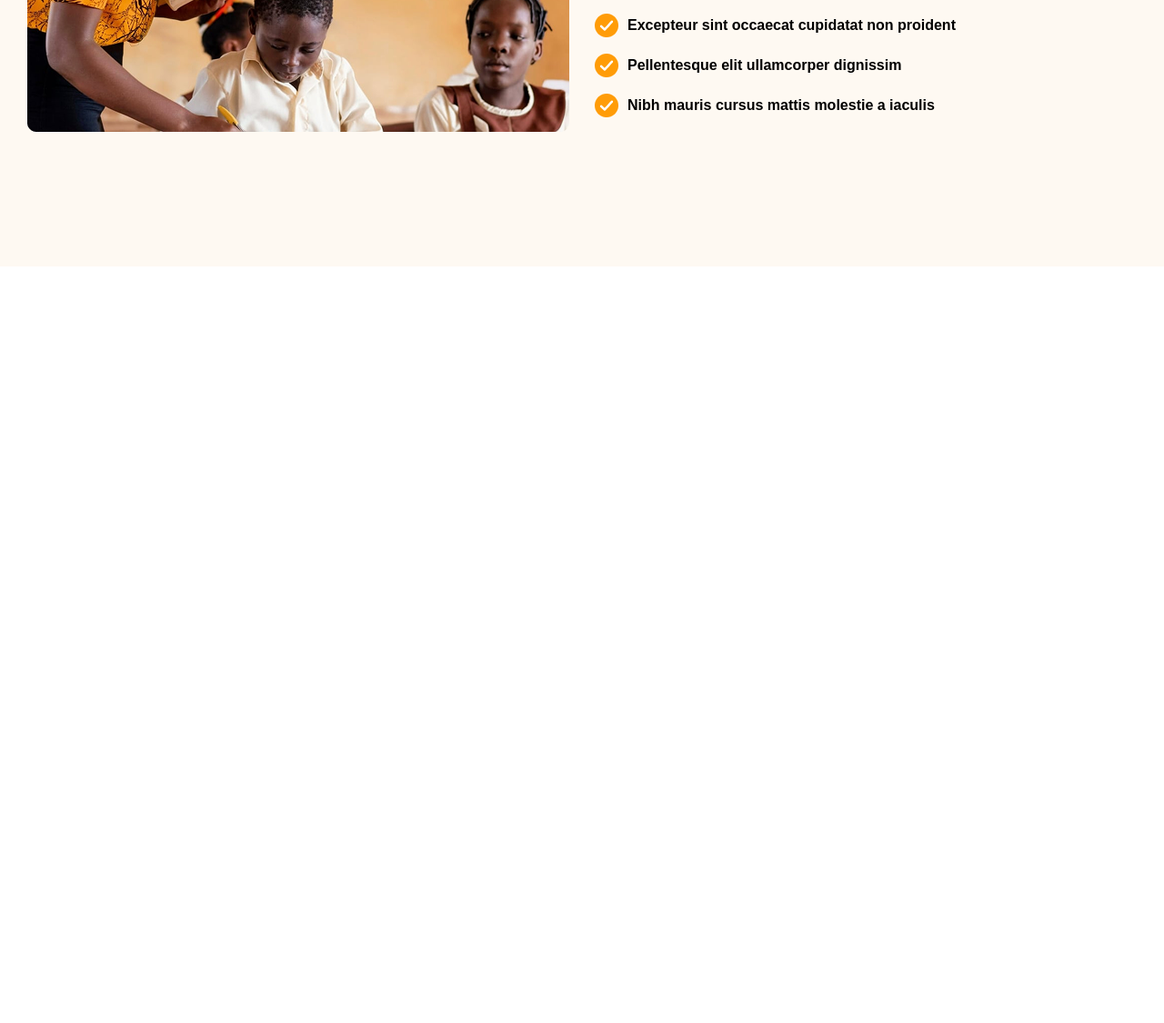
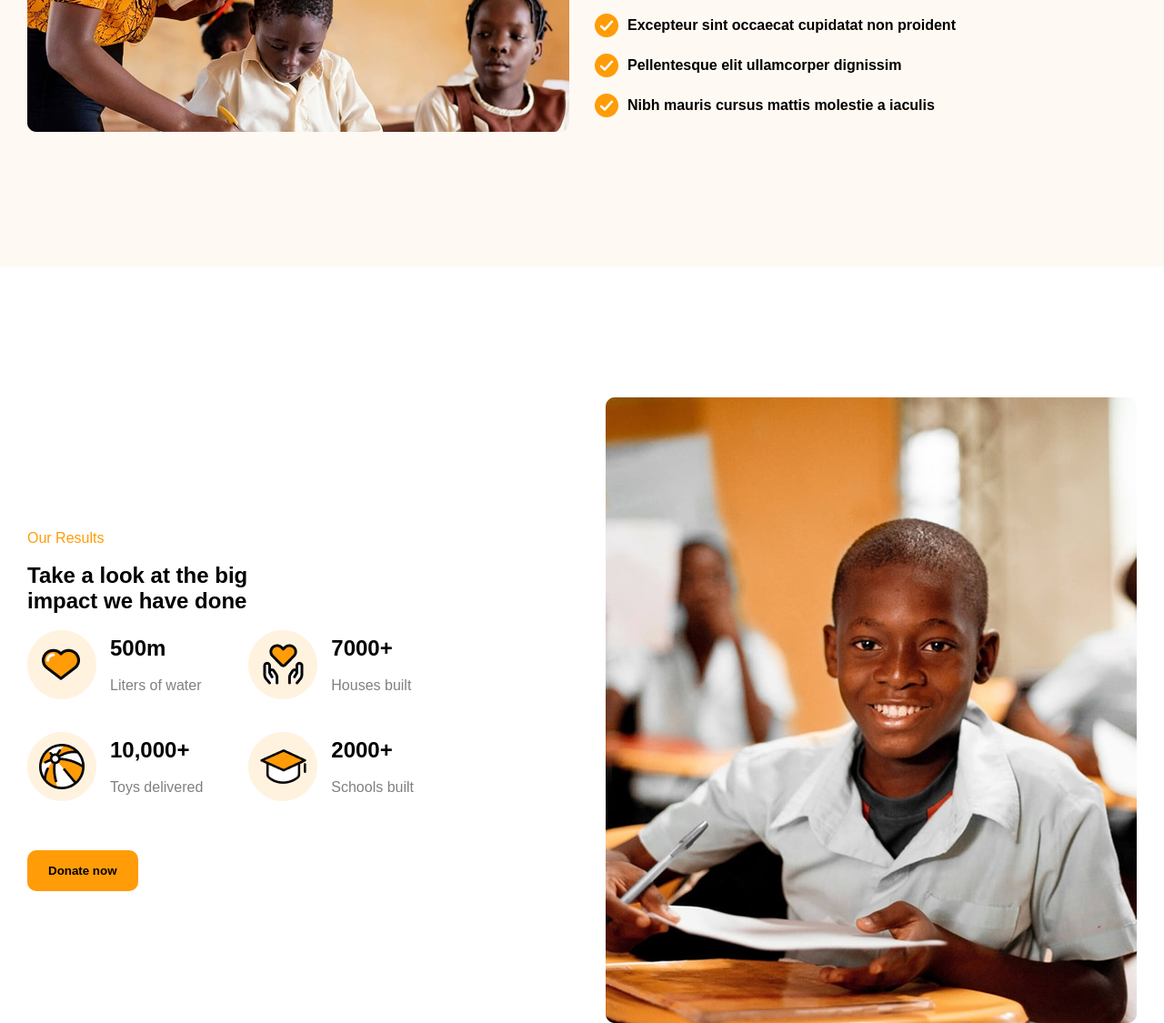
Before and after one commit to arion1986/exam3, a plain HTML site: page index.html in a window 1280 px wide. Shown: the part 2201-3326 px from the top of the page at 91% size. Before the commit the page ends 2494 px from the top, so only its background shows below. Drawn offline with Linux system fonts and the light colour scheme.

Commit message:
fifth commit

```diff
--- a/index.html
+++ b/index.html
@@ -72,7 +72,7 @@
 
     <section class="dv7">
       <div>
-        <p>About us</p>
+        <p style="color: #ff9c08;">About us</p>
         <br />
         <h1>We are here to support vulnerable communities</h1>
         <br />
@@ -109,5 +109,37 @@
     </section>
     <br><br><br><br><br><br><br><br>
 </div>
+
+
+<br><br><br><br><br><br><br><br>
+
+
+<section class="dv10">
+    <div>
+        <p style="color: #ff9c08;">Our Results</p><br>
+        <h1>Take a look at the big <br> impact we have done</h1><br>
+        <div class="dv9">
+<div>
+        <div style="gap: 15px;" class="dv9">
+            <img src="./IMAGE (4).png" alt=""><div><h1>500m</h1><br><p class="p1">Liters of water</p></div>
+        </div><br><br>
+        <div style="gap: 15px;" class="dv9">
+            <img src="./IMAGE (5).png" alt=""><div><h1>10,000+</h1><br><p class="p1">Toys delivered</p></div>
+        </div>
+</div>
+
+<div >
+        <div style="gap: 15px;" class="dv9">
+            <img src="./IMAGE (6).png" alt=""><div><h1>7000+</h1><br><p class="p1">Houses built</p></div>
+        </div><br><br>
+        <div style="gap: 15px;" class="dv9">
+            <img src="./IMAGE (7).png" alt=""><div><h1>2000+</h1><br><p class="p1">Schools built</p></div>
+        </div>
+</div></div>
+<br><br><br>
+<button class="btn">Donate now</button>
+    </div>
+    <img src="./IMAGE (8).png" alt="">
+</section>
   </body>
 </html>
--- a/style.css
+++ b/style.css
@@ -76,3 +76,15 @@
     background-color: #FEF9F2;
 
 }
+.dv9{
+    display: flex;
+    align-items: center;
+    gap: 50px;
+}
+.dv10{
+    display: flex;
+    align-items: center;
+    max-width: 1220px;
+    margin: auto;
+    justify-content: space-between;
+}
```
Also changed, not shown: IMAGE (4).png (added), IMAGE (5).png (added), IMAGE (6).png (added), IMAGE (7).png (added), IMAGE (8).png (added).
